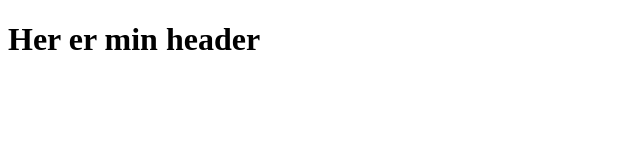
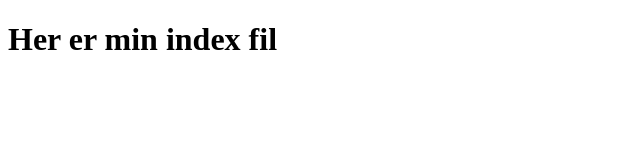
Before and after one commit to eigi0621/git_test_torsdag, a plain HTML site: page index.html in a window 1280 px wide. Shown: the full height of the page, 0-640 px from the left. Drawn offline with Linux system fonts and the light colour scheme.

Commit message:
header med fil

```diff
--- a/index.html
+++ b/index.html
@@ -8,7 +8,7 @@
 </head>
 
 <body>
-    <h1>Her er min header</h1>
+    <h1>Her er min index fil</h1>
   <script src=""></script>
 </body>
 </html>
```
